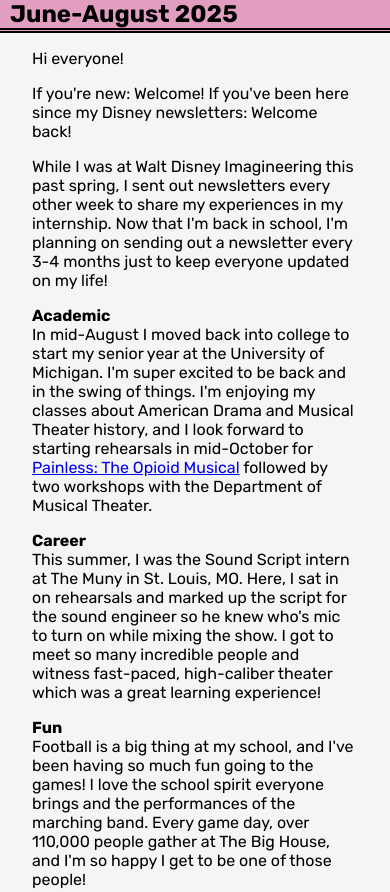
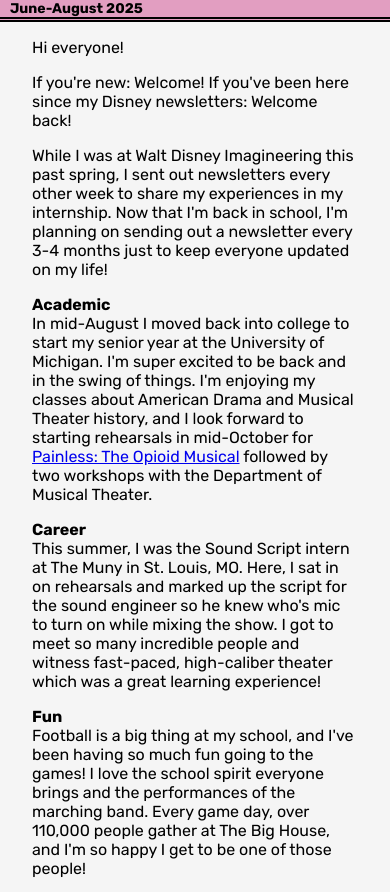
Before and after one commit to ablatt13/andy-newsletter-blog, a plain HTML site: page index.html in a window 390 px wide. Shown: the top 892 px of the page. Drawn offline with Linux system fonts and the light colour scheme.

Commit message:
Font size on mobile

```diff
--- a/styles.css
+++ b/styles.css
@@ -39,6 +39,10 @@
 
     img {
         max-width: 90vw;
+    }
+
+    .headliner {
+        font-size: 14px;
     }
 
     .bar-container {
```
